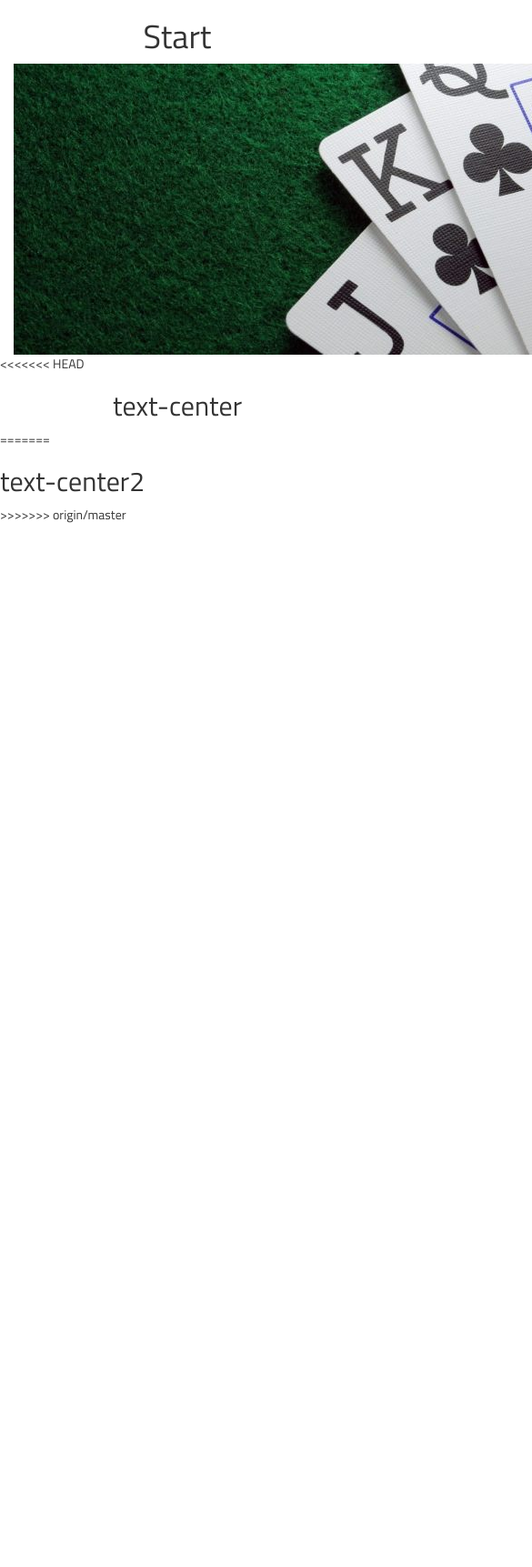
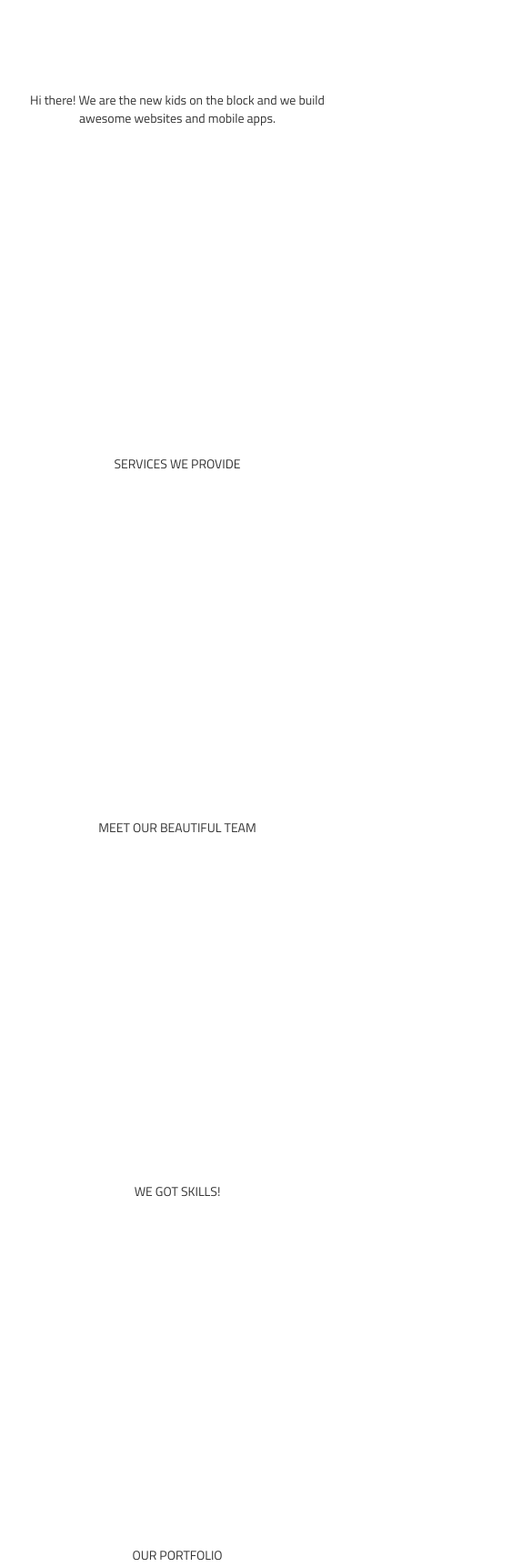
Before and after one commit to Yosip92/final_test, a plain HTML site: page index.html in a window 390 px wide. Shown: the top 1723 px of the page at 91% size, 585 px wide, since content can reach past the window. Before the commit the page ends 844 px from the top, so only its background shows below. Drawn offline with Linux system fonts and the light colour scheme.

Commit message:
changed files acording to standart

```diff
--- a/css/screen.less
+++ b/css/screen.less
@@ -1,4 +1,17 @@
+@import 'fonts.css';
 body {
     background: #fff;
     font-family: TitilliumWeb, sans-serif;
 }
+.container {
+    max-width: 500px;
+    margin: 0 auto;
+}
+section {
+    height: 400px;
+    text-align: center;
+}
+#header {
+    height: 100px;
+    text-align: center;
+}
--- a/index.html
+++ b/index.html
@@ -6,28 +6,57 @@
     <!--Vendor css-->
     <link rel="stylesheet" href="vendor/bootstrap/css/bootstrap.min.css">
     <!--my css-->
-    <link rel="stylesheet" href="css/fonts.css">
     <link rel="stylesheet" href="css/screen.css">
 </head>
 <body>
     <div class="wrapper">
-        <div class="container">
-            <h1 class="text-center">Start</h1>
-            <div class="text-center">
-                <img src="img/karty.jpg" alt="cards">
+        <header id="header">
+            <div class="container">
             </div>
-        </div>
+        </header>
+        <section class="section-work">
+            <div class="container">
+                Hi there! We are the new kids on the block
+                and we build awesome websites and mobile apps.
+            </div>
+        </section>
+        <section class="section-servises">
+            <div class="container">
+                SERVICES WE PROVIDE
+            </div>
+        </section>
+        <section class="section-team">
+            <div class="container">
+                MEET OUR BEAUTIFUL TEAM
+            </div>
+        </section>
+        <section class="section-skills">
+            <div class="container">
+                WE GOT SKILLS!
+            </div>
+        </section>
+        <section class="section-portfolio">
+            <div class="container">
+                OUR PORTFOLIO
+            </div>
+        </section>
+        <section class="section-about">
+            <div class="container">
+                WHAT POEPLE SAY ABOUT US
+            </div>
+        </section>
+        <section class="section-form">
+            <div class="container">
+                GET IN TOUCH
+            </div>
+        </section>
+        <footer id="footer">
+            <div class="container">
+                Social media
+            </div>
+        </footer>
     </div>
-    <div>
-<<<<<<< HEAD
-        <h2 class="text-center">text-center</h2>
-=======
-        <h2>text-center2</h2>
-        <div></div>
->>>>>>> origin/master
-    </div>
-
-    <!--Vendor js-->
+         <!--Vendor js-->
     <script src="vendor/jquery/jquery.js"></script>
     <script src="vendor/bootstrap/js/bootstrap.min.js"></script>
     <!--main js-->
```
Also changed, not shown: css/screen.css.
